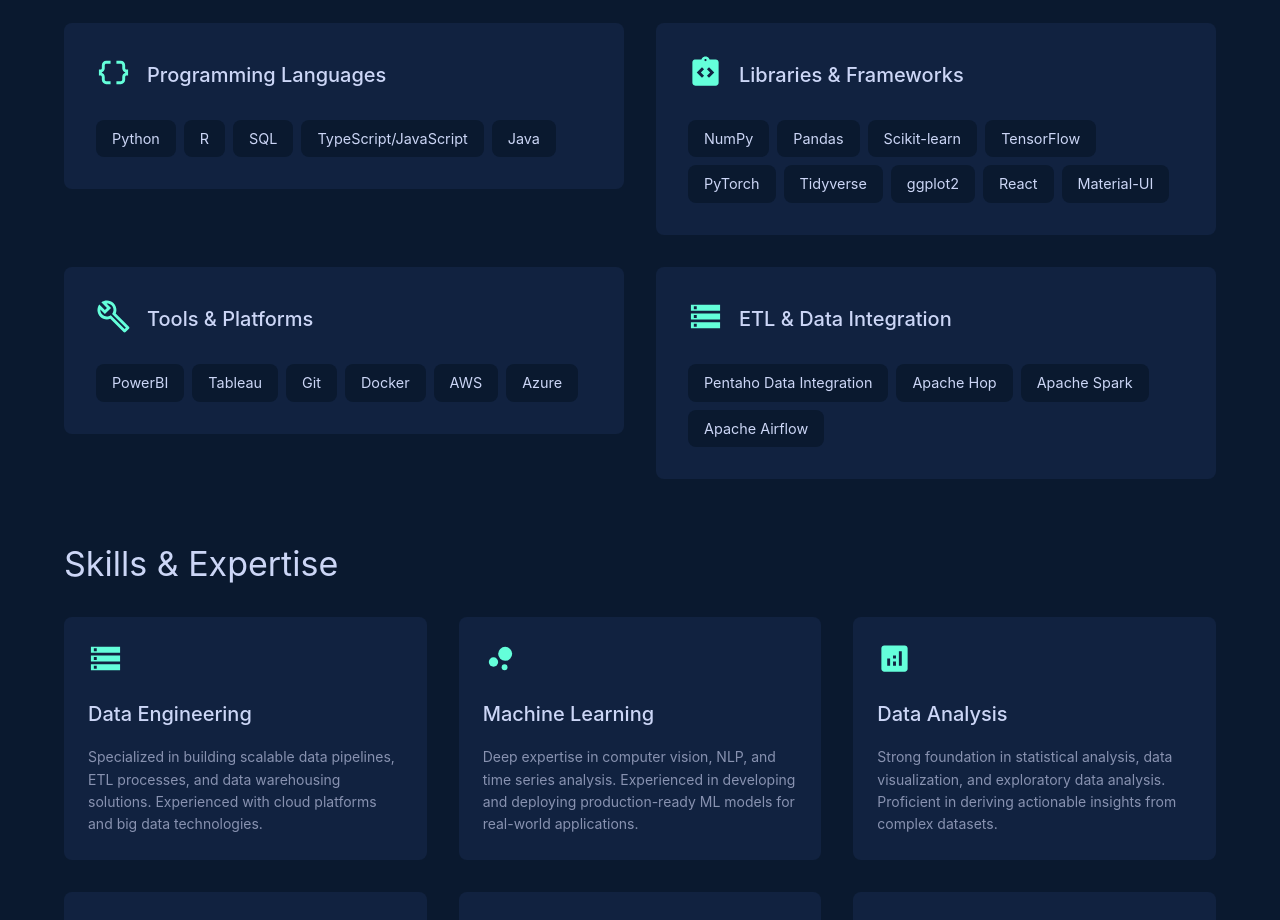
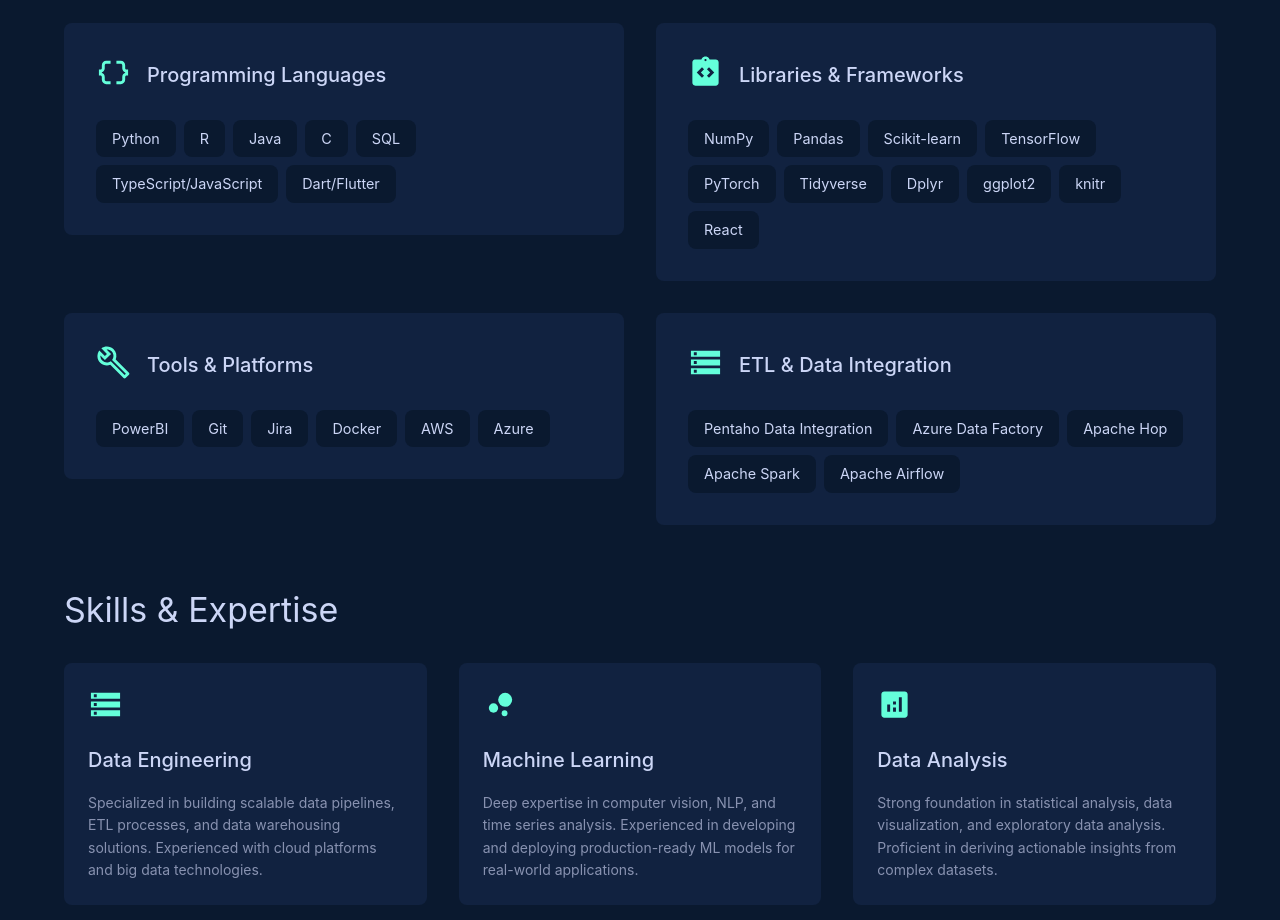
Before and after one commit to kasiotis/personal-website, a React (Create React App) app: page /about in a window 1280 px wide. Shown: the part 960-1880 px from the top of the page. Built offline with nearby package versions, Linux system fonts and the light colour scheme.

Commit message:
updating the material

```diff
--- a/src/components/About.tsx
+++ b/src/components/About.tsx
@@ -38,22 +38,22 @@
     languages: {
       icon: <DataObjectIcon fontSize="large" />,
       title: "Programming Languages",
-      items: ['Python', 'R', 'SQL', 'TypeScript/JavaScript', 'Java']
+      items: ['Python', 'R', 'Java', 'C', 'SQL', 'TypeScript/JavaScript', 'Dart/Flutter']
     },
     libraries: {
       icon: <IntegrationInstructionsIcon fontSize="large" />,
       title: "Libraries & Frameworks",
-      items: ['NumPy', 'Pandas', 'Scikit-learn', 'TensorFlow', 'PyTorch', 'Tidyverse', 'ggplot2', 'React', 'Material-UI']
+      items: ['NumPy', 'Pandas', 'Scikit-learn', 'TensorFlow', 'PyTorch', 'Tidyverse', 'Dplyr', 'ggplot2', 'knitr', 'React']
     },
     tools: {
       icon: <BuildOutlinedIcon fontSize="large" />,
       title: "Tools & Platforms",
-      items: ['PowerBI', 'Tableau', 'Git', 'Docker', 'AWS', 'Azure']
+      items: ['PowerBI', 'Git', 'Jira', 'Docker', 'AWS', 'Azure']
     },
     etlTools: {
       icon: <StorageOutlinedIcon fontSize="large" />,
       title: "ETL & Data Integration",
-      items: ['Pentaho Data Integration', 'Apache Hop', 'Apache Spark', 'Apache Airflow']
+      items: ['Pentaho Data Integration', 'Azure Data Factory', 'Apache Hop', 'Apache Spark', 'Apache Airflow']
     }
   };
 
--- a/src/components/Portfolio.tsx
+++ b/src/components/Portfolio.tsx
@@ -14,16 +14,16 @@
       isPublication: true
     },
     {
-      title: 'LLM document comparison app',
-      description: 'An AI application using LLM to compare CVs with job postings to find the best matching profiles. This innovative tool streamlines the recruitment process by analyzing candidate resumes against job requirements.',
-      link: 'https://github.com/kasiotis/resume-to-job-checker',
-      tech: ['Python', 'LLM', 'AI', 'Web Application', 'Streamlit', 'Prompt Engineering'],
-    },
-    {
       title: 'Skin Cancer dermoscopic image Classification',
       description: 'Implementation of three different image classifiers (CNN, LSTM, SVM) for skin cancer detection using the HAM10000 dataset. Comparative analysis of classifier performance with grayscale and RGB images. The project demonstrates practical application of image classification in computer vision.',
       link: 'https://github.com/kasiotis/Skin-Cancer-MNIST-HAM10000',
       tech: ['Python', 'CNN', 'LSTM', 'SVM', 'Empirical Research', 'Image Classification', 'Computer Vision', 'Deep Learning']
+    },
+    {
+      title: 'LLM-Powered CV and Job Matching System',
+      description: 'An AI application using an LLM to compare CVs with job descriptions in order to find the best matching profiles. This innovative Proof of Concept (PoC) demonstrates the potential of LLMs in the field of job matching. The PoC streamlines the recruitment process by analyzing candidate resumes against job requirements, using the heuristics of LLM models.',
+      link: 'https://github.com/kasiotis/resume-to-job-checker',
+      tech: ['Python', 'LLM', 'AI', 'Web Application', 'Streamlit', 'Prompt Engineering'],
     },
     {
       title: 'Bird Species Classifier',
```
